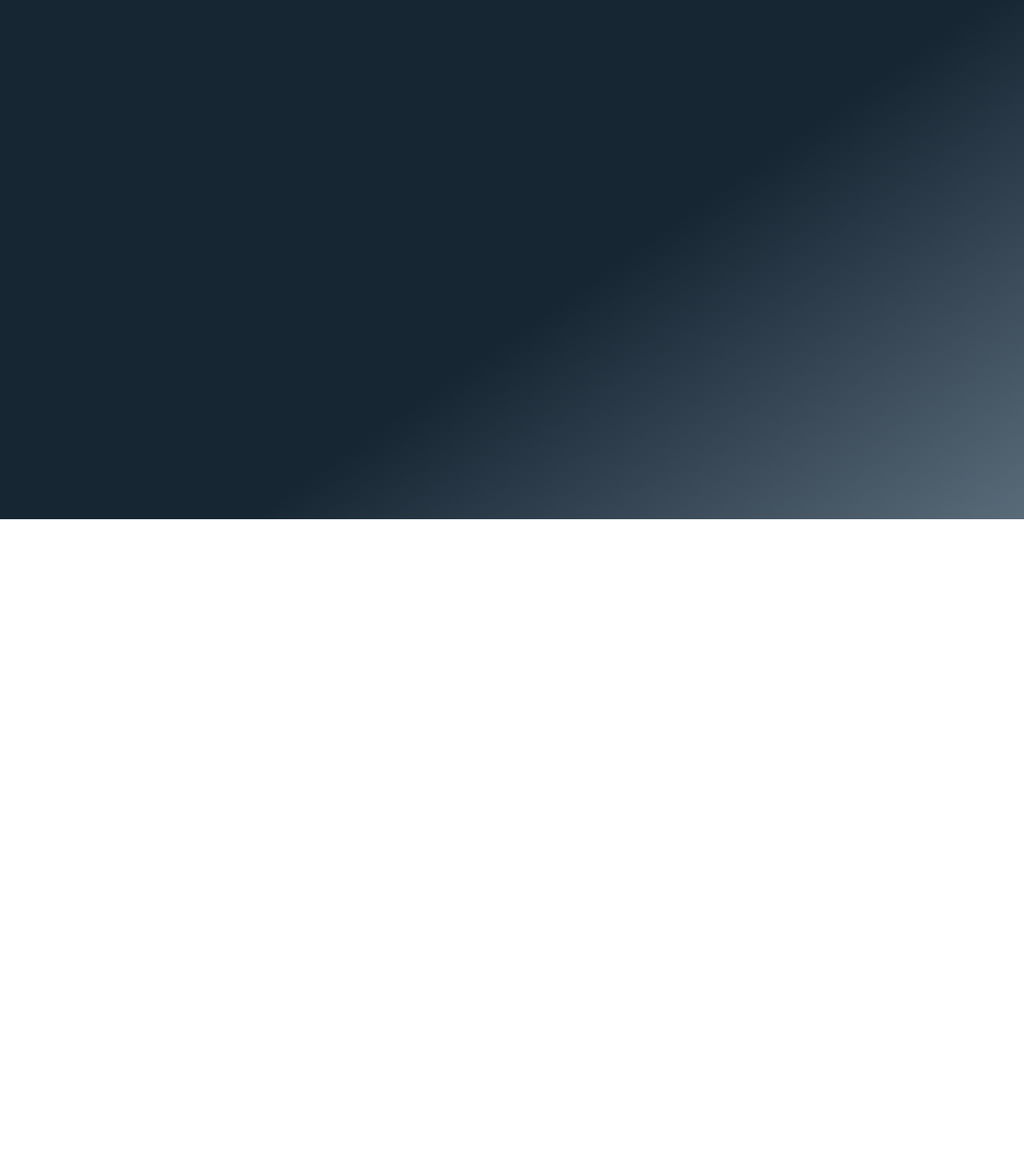
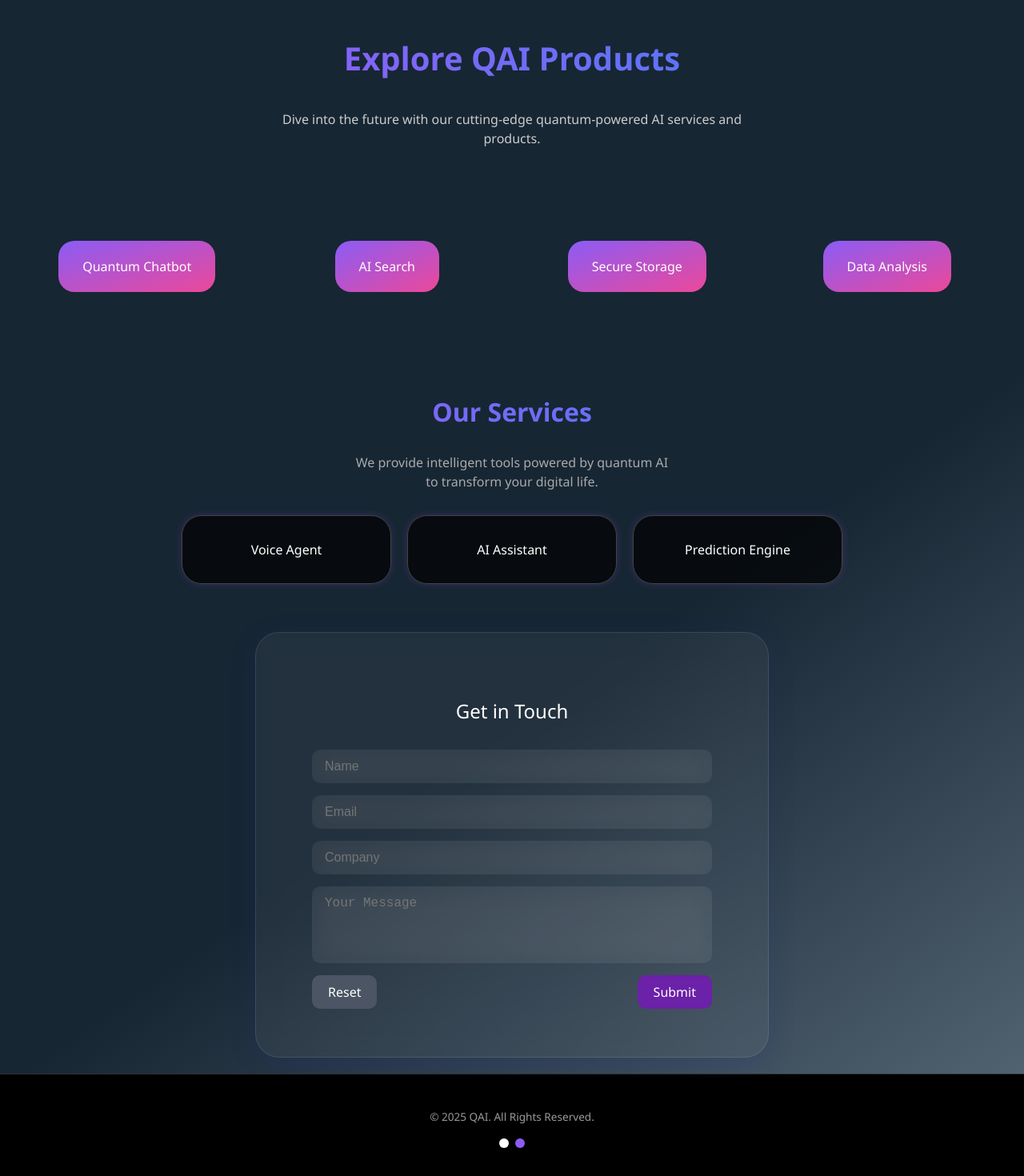
Before and after one commit to gunavardhanlomada/qai, a React (Vite) app: page / in a window 1280 px wide. Shown: the part 151-1621 px from the top of the page at 80% size. Before the commit the page ends 800 px from the top, so only its background shows below. Built offline with nearby package versions, Linux system fonts and the light colour scheme.

Commit message:
Updated Home

```diff
--- a/package.json
+++ b/package.json
@@ -10,7 +10,7 @@
     "preview": "vite preview"
   },
   "dependencies": {
-    "framer-motion": "^12.23.6",
+    "framer-motion": "^12.23.7",
     "gsap": "^3.13.0",
     "react": "^19.1.0",
     "react-dom": "^19.1.0",
--- a/src/components/home/home.jsx
+++ b/src/components/home/home.jsx
@@ -1,9 +1,64 @@
-import React from 'react'
+import React from 'react';
+import '../../styles/home.css';
 
-function Home() {
+const Home = () => {
   return (
-    <div>Home</div>
-  )
-}
+    <div className="home-container">
+      {/* Explore Section */}
+      <section className="explore-section">
+        <h2 className="explore-title">Explore QAI Products</h2>
+        <p className="explore-description">
+          Dive into the future with our cutting-edge quantum-powered AI services and products.
+        </p>
+      </section>
 
-export default Home
+      {/* Products Section */}
+      <section className="products-section">
+        <div className="product-card">Quantum Chatbot</div>
+        <div className="product-card">AI Search</div>
+        <div className="product-card">Secure Storage</div>
+        <div className="product-card">Data Analysis</div>
+      </section>
+
+      {/* Services Section */}
+      <section className="services-section">
+        <div className="services-description">
+          <h2 className="services-title">Our Services</h2>
+          <p className="services-text">We provide intelligent tools powered by quantum AI to transform your digital life.</p>
+        </div>
+        <div className="services-list">
+          <div className="service-card">Voice Agent</div>
+          <div className="service-card">AI Assistant</div>
+          <div className="service-card">Prediction Engine</div>
+        </div>
+      </section>
+
+      {/* Contact Section */}
+      <section className="contact-section">
+        <h2 className="contact-title">Get in Touch</h2>
+        <form className="contact-form">
+          <input type="text" placeholder="Name" required />
+          <input type="email" placeholder="Email" required />
+          <input type="text" placeholder="Company" required />
+          <textarea rows="4" placeholder="Your Message" required></textarea>
+          <div className="form-buttons">
+            <button type="reset">Reset</button>
+            <button type="submit">Submit</button>
+
+          </div>
+        </form>
+      </section>
+
+      {/* Footer */}
+      <footer className="footer">
+        <p>© 2025 QAI. All Rights Reserved.</p>
+        <div className="footer-icons">
+          <span className="dot white-dot"></span>
+          <span className="dot purple-dot"></span>
+        </div>
+      </footer>
+    </div>
+  );
+};
+
+export default Home;
--- /dev/null
+++ b/src/styles/home.css
@@ -0,0 +1,210 @@
+/* Base styles */
+body {
+  margin: 0;
+  font-family: 'Segoe UI', sans-serif;
+  background: linear-gradient(to bottom, #1a1a1a, #000000, #1a1a1a);
+  color: white;
+}
+
+.home-container {
+  padding: 0;
+  margin: 0;
+}
+
+/* Explore Section */
+.explore-section {
+  text-align: center;
+  padding: 60px 20px;
+}
+
+.explore-title {
+  font-size: 2.5rem;
+  background: linear-gradient(to right, #a855f7, #3b82f6);
+  -webkit-background-clip: text;
+  -webkit-text-fill-color: transparent;
+}
+
+.explore-description {
+  margin-top: 20px;
+  max-width: 600px;
+  margin-left: auto;
+  margin-right: auto;
+  color: #ccc;
+}
+
+/* Products Section */
+.products-section {
+  display: grid;
+  grid-template-columns: repeat(auto-fit, minmax(120px, 1fr));
+  gap: 30px;
+  padding: 40px 30px;
+  justify-items: center;
+}
+
+.product-card {
+  padding: 20px 30px;
+  border-radius: 20px;
+  background: linear-gradient(to bottom right, #8b5cf6, #ec4899);
+  color: white;
+  cursor: pointer;
+  transition: transform 0.3s ease;
+}
+
+.product-card:hover {
+  transform: scale(1.1);
+}
+
+/* Services Section */
+.services-section {
+  padding: 60px 30px;
+}
+
+.services-description {
+  text-align: center;
+  margin-bottom: 30px;
+
+}
+
+.services-description p{
+    margin-right: auto;
+}
+
+.services-title {
+  font-size: 2rem;
+  background: linear-gradient(to right, #a855f7, #3b82f6);
+  -webkit-background-clip: text;
+  -webkit-text-fill-color: transparent;
+}
+
+.services-description p {
+  max-width: 400px;
+  color: #aaa;
+  margin-left: auto;
+}
+
+.services-list {
+  display: flex;
+  flex-direction: column;
+  gap: 20px;
+  align-items: center;
+}
+
+@media (min-width: 768px) {
+  .services-list {
+    flex-direction: row;
+    justify-content: center;
+  }
+}
+
+.service-card {
+  background: rgba(0, 0, 0, 0.7);
+  border: 1px solid #444;
+  padding: 30px;
+  border-radius: 25px;
+  width: 200px;
+  text-align: center;
+  box-shadow: 0 0 10px #a855f733;
+  transition: transform 0.3s;
+}
+
+.service-card:hover {
+  transform: translateY(-8px);
+}
+
+/* Contact Section - Glass Background */
+.contact-section {
+  padding: 60px 20px;
+  max-width: 600px;
+  margin: auto;
+  border-radius: 30px;
+  background: rgba(255, 255, 255, 0.05);
+  backdrop-filter: blur(15px);
+  -webkit-backdrop-filter: blur(15px);
+  border: 1px solid rgba(255, 255, 255, 0.1);
+  box-shadow: 0 8px 32px 0 rgba(31, 38, 135, 0.2);
+}
+
+.contact-title {
+  text-align: center;
+  margin-bottom: 30px;
+  font-weight: 300;
+  font-size: 1.5rem;
+}
+
+.contact-form {
+  max-width: 500px;
+  margin: 0 auto;
+  display: flex;
+  flex-direction: column;
+  gap: 15px;
+
+}
+textarea{
+    resize: none;
+}
+.contact-form input,
+.contact-form textarea {
+  padding: 12px 16px;
+  border-radius: 10px;
+  border: none;
+  background: rgba(255, 255, 255, 0.05);
+  backdrop-filter: blur(15px);
+  -webkit-backdrop-filter: blur(15px);
+  color: #000;
+  outline: none;
+  font-size: 1rem;
+}
+
+.form-buttons {
+  display: flex;
+  justify-content: space-between;
+}
+
+.form-buttons button {
+  padding: 10px 20px;
+  border: none;
+  border-radius: 10px;
+  color: white;
+  background: #6b21a8;
+  cursor: pointer;
+  transition: background 0.3s ease;
+}
+
+.form-buttons button[type="reset"] {
+  background: #4b5563;
+}
+
+.form-buttons button:hover {
+  background: #9333ea;
+}
+
+/* Footer */
+.footer {
+  text-align: center;
+  font-size: 0.85rem;
+  padding: 30px 0;
+  background: #000;
+  border-top: 1px solid #333;
+  color: #999;
+  margin-top: 20px;
+}
+
+.footer-icons {
+  margin-top: 10px;
+}
+
+.dot {
+  display: inline-block;
+  width: 12px;
+  height: 12px;
+  margin: 0 4px;
+  border-radius: 50%;
+}
+
+.white-dot {
+  background: white;
+}
+
+.purple-dot {
+  background: #8b5cf6;
+}
```
Also changed, not shown: 1 other file (tests, documents, lock files or other folders).
